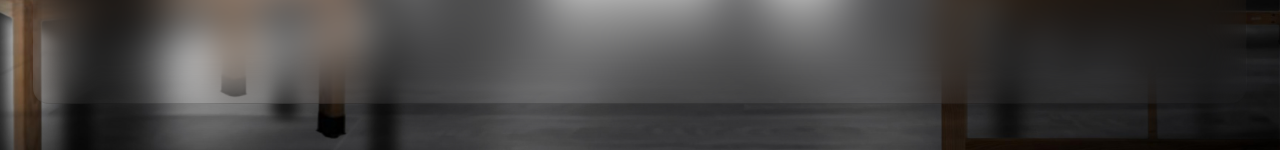
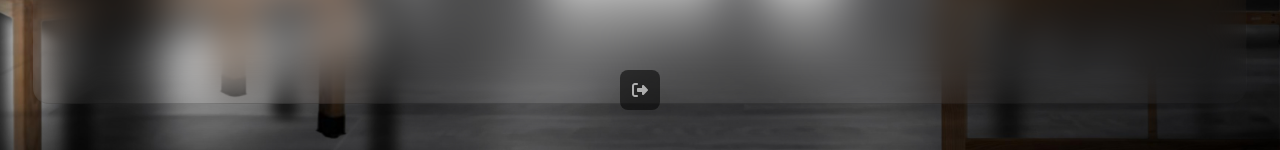
Before and after one commit to Lan5555/Virtual-lab-, a Next.js app: page /pages/Quiz in a window 1280 px wide. Both pictures are taken after a click on the button "Begin". Shown: the part 650-800 px from the top of the page. Built offline with nearby package versions, Linux system fonts and the light colour scheme.

Commit message:
lab update

```diff
--- a/src/app/components/hover-bar.tsx
+++ b/src/app/components/hover-bar.tsx
@@ -6,10 +6,12 @@ interface Props {
   items?: IconDefinition[];
   className?: string;
   iconClass?: string;
+  title?:string
   runFunc1?: () => void;
   runFunc2?: () => void;
   runFunc3?: () => void;
   runFunc4?: () => void;
+
 }
 
 const HoverBar: React.FC<Props> = ({
@@ -19,7 +21,8 @@ const HoverBar: React.FC<Props> = ({
   runFunc1,
   runFunc2,
   runFunc3,
-  runFunc4
+  runFunc4,
+  title
 }) => {
   const handlePressed = (index: number) => {
     if (index === 0 && runFunc1) {
@@ -42,6 +45,7 @@ const HoverBar: React.FC<Props> = ({
             icon={element}
             className={iconClass}
             onClick={() => handlePressed(index)}
+            title={title}
           />
         ))}
       </div>
--- a/src/app/pages/Quiz/page.tsx
+++ b/src/app/pages/Quiz/page.tsx
@@ -1,12 +1,15 @@
 'use client'
+import HoverBar from "@/app/components/hover-bar";
 import Quzzies from "@/app/components/quiz";
-import { faInfoCircle } from "@fortawesome/free-solid-svg-icons";
+import { faInfoCircle, faSignOutAlt } from "@fortawesome/free-solid-svg-icons";
 import { FontAwesomeIcon } from "@fortawesome/react-fontawesome";
+import { useRouter } from "next/navigation";
 import { useEffect, useState } from "react";
 
 const QuizPage:React.FC = () => {
   const [viewport, setViewport] = useState('desktop');
   const [shown, setShown] = useState(false);
+  const router = useRouter();
   const updateMediaQuery = () => {
     if (window.matchMedia('(max-width: 600px)').matches) {
       setViewport('mobile');
@@ -97,6 +100,9 @@ const QuizPage:React.FC = () => {
       {!shown && overlay()}
       {!shown && initialMessage()}
         {shown && (<Quzzies questions={questions} />)}
+       {shown && (<HoverBar items={[faSignOutAlt]} iconClass="text-white"
+        runFunc1={()=> router.push('/pages/lab')}
+        title="Back to lab"></HoverBar>)}
     </div>
     );
 }
--- a/src/app/pages/lab/page.tsx
+++ b/src/app/pages/lab/page.tsx
@@ -289,6 +289,8 @@ const Lab: React.FC = () => {
                             items={[faSignOutAlt,faTachometerAlt,faBook,faGear]}
                              iconClass="text-white hover:text-red-500"
                             runFunc1={()=> setVisible(false)}
+                            runFunc2={()=> router.push('/pages/dashboard')}
+                            runFunc3={()=> router.push('/pages/Quiz')}
                             runFunc4={() => setDisplay(true)}
                              >
                             </HoverBar> : <div className="fixed right-5 bottom-5 w-auto h-auto p-2 rounded bg-black opacity-50">
```
